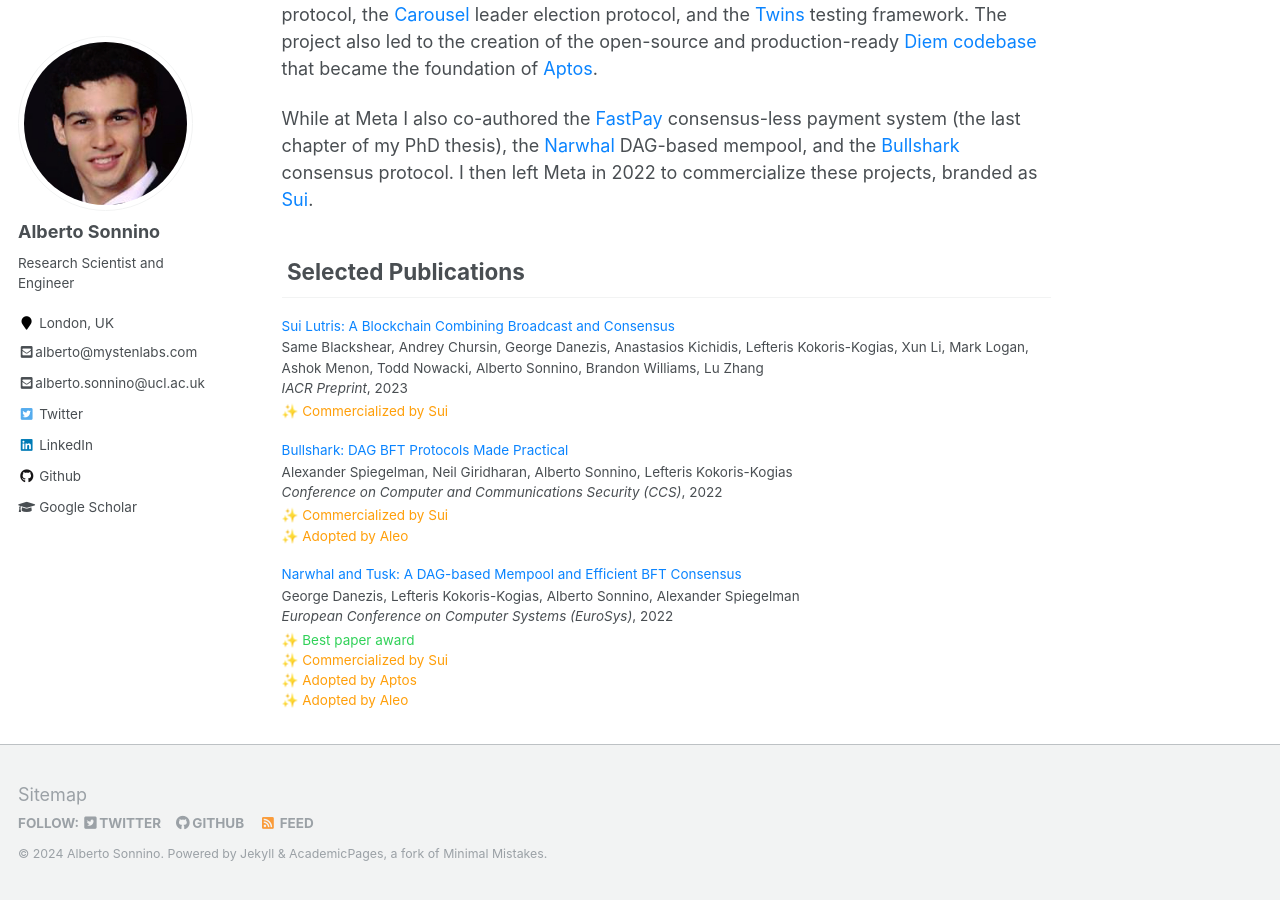
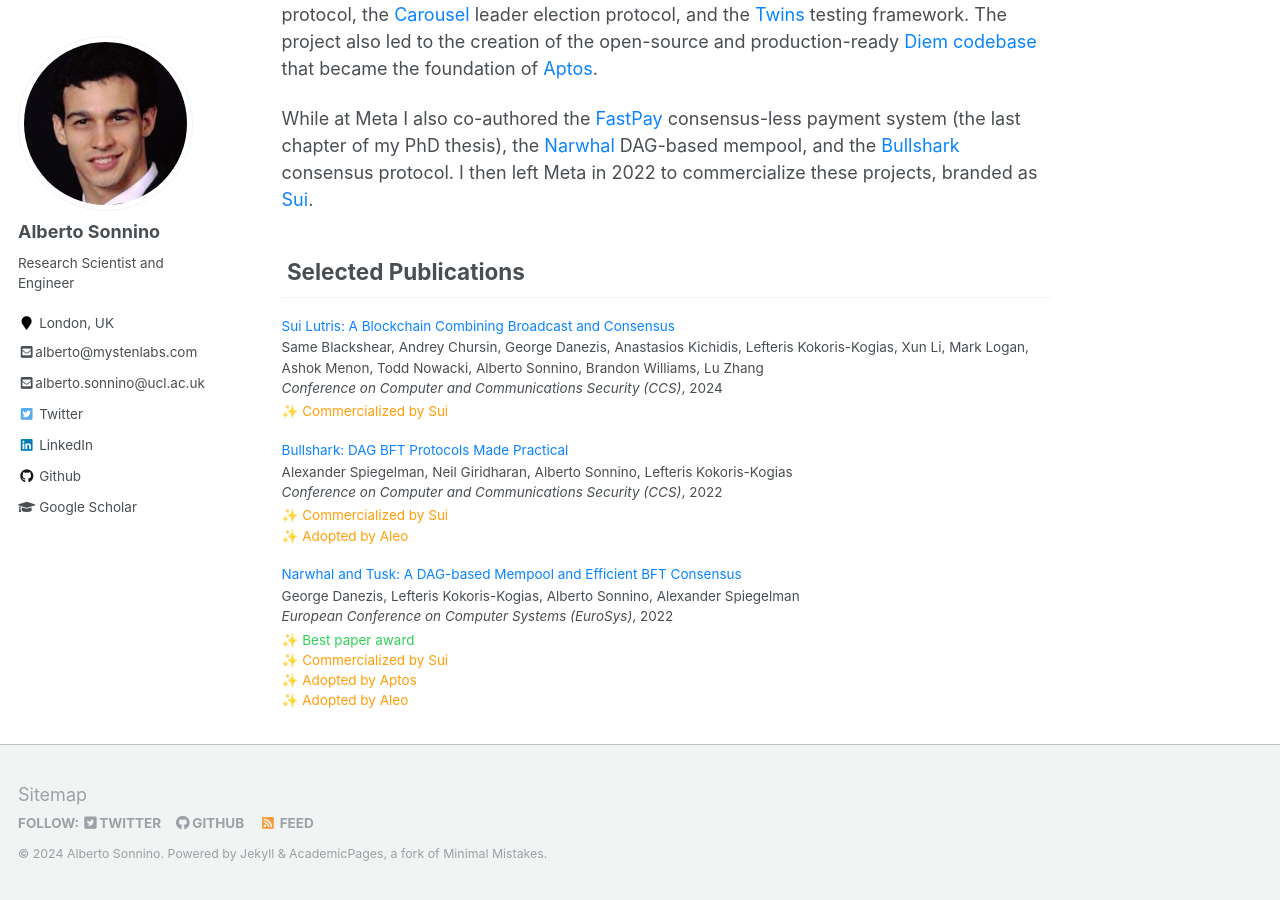
Before and after one commit to asonnino/asonnino.github.io, a Jekyll site: the page built from _pages/about.md, in a window 1280 px wide and 900 px high, scrolled down 919 px. Built offline with Jekyll 4.4.1, drawn with Linux system fonts in a browser that asks for light colours.

```diff
--- a/_data/papers.json
+++ b/_data/papers.json
@@ -334,11 +334,11 @@
     "adoptions": ["Integrated into fastcrypto"]
   },
   {
-    "category": "submission",
+    "category": "publication",
     "title": "Sui Lutris: A Blockchain Combining Broadcast and Consensus",
     "authors": "Same Blackshear, Andrey Chursin, George Danezis, Anastasios Kichidis, Lefteris Kokoris-Kogias, Xun Li, Mark Logan, Ashok Menon, Todd Nowacki, Alberto Sonnino, Brandon Williams, Lu Zhang",
-    "venue": "IACR Preprint",
-    "date": 2023,
+    "venue": "Conference on Computer and Communications Security (CCS)",
+    "date": 2024,
     "filename": "sui-lutris.pdf",
     "adoptions": ["Commercialized by Sui"]
   },
```
Also changed, not shown: 1 other file.
